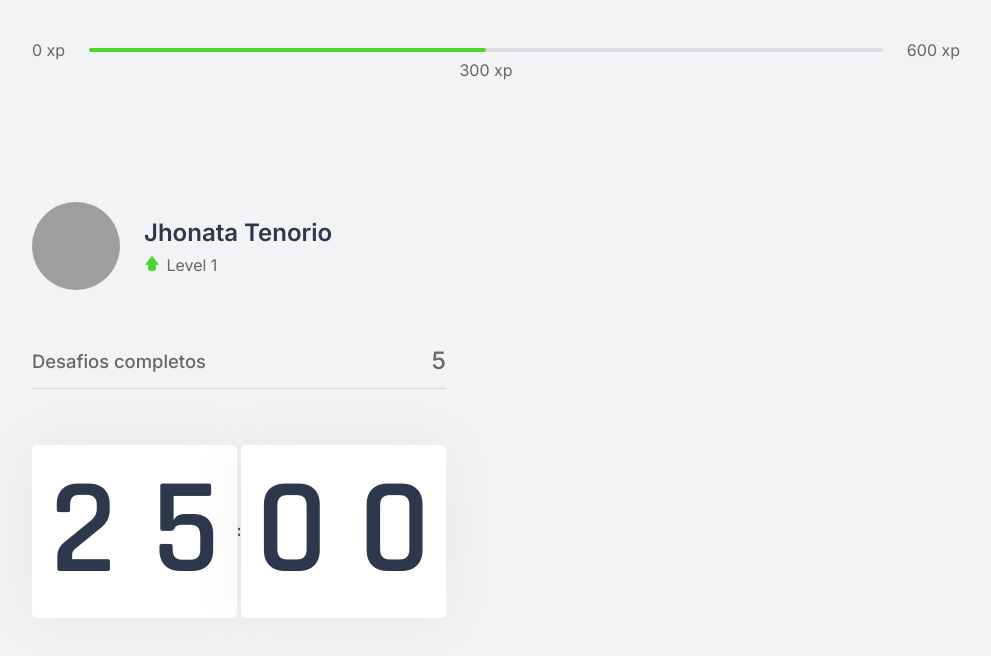
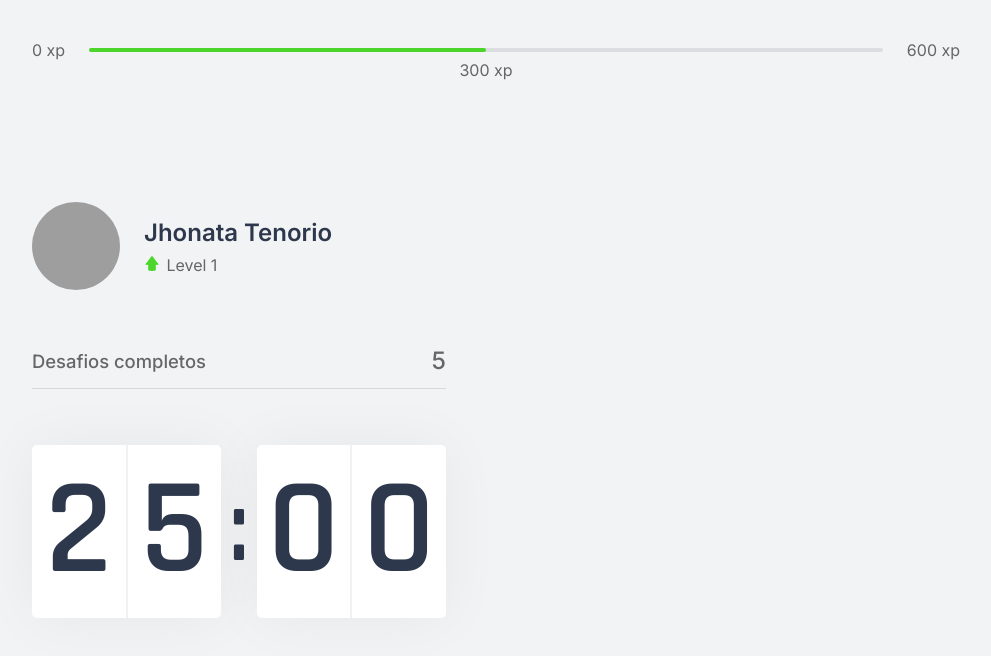
Before and after one commit to jhonataT/Move_it, a Next.js app: page / in a window 1280 px wide. Shown: the top 656 px of the page, without its empty margins (144-1135 px from the left). Built offline with nearby package versions, Linux system fonts and the light colour scheme; grey boxes are pictures that could not be loaded.

Commit message:
end countdown style

```diff
--- a/src/styles/components/Countdown.module.css
+++ b/src/styles/components/Countdown.module.css
@@ -23,3 +23,16 @@
 .countdownContainer > div span {
     flex: 1;
 }
+
+.countdownContainer > div span:first-child {
+    border-right: 1px solid #f0f1f3;
+}
+
+.countdownContainer > div span:last-child {
+    border-left: 1px solid #f0f1f3;
+}
+
+.countdownContainer > span {
+    font-size: 6.25rem;
+    margin: 0 0.5rem;
+}
```
